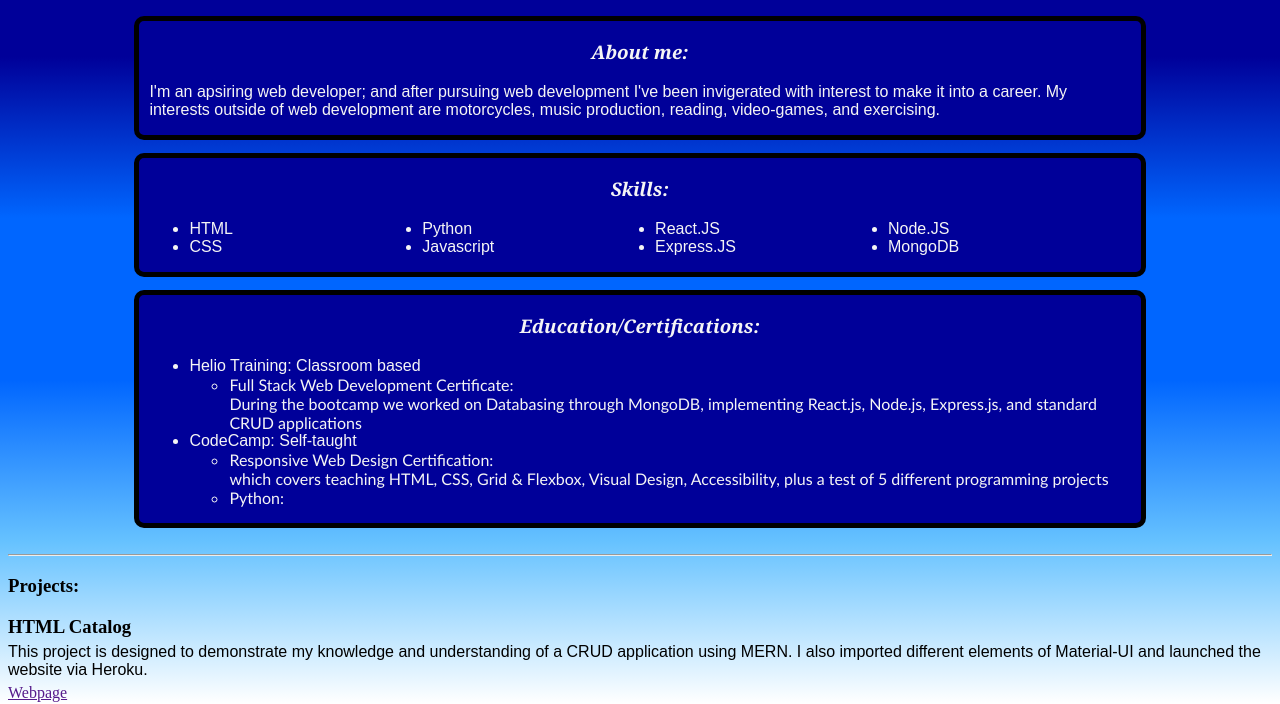
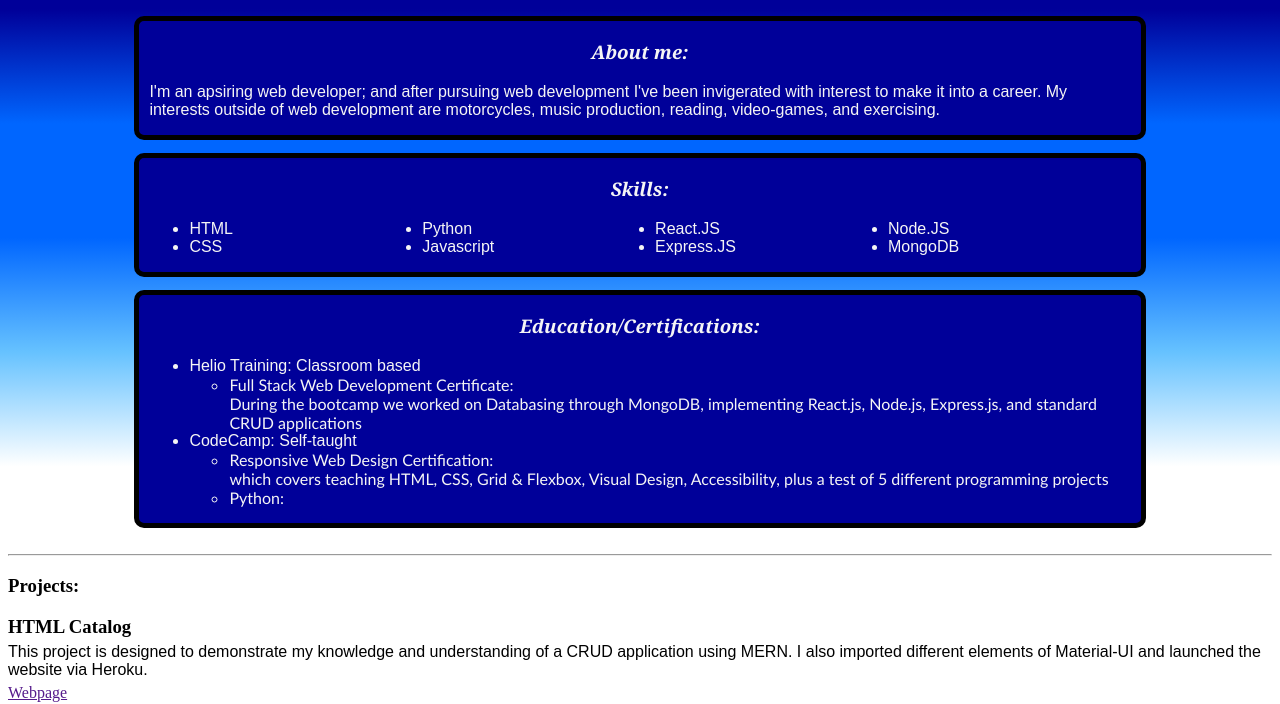
Before and after one commit to ArtoD2/Portfolio, a plain HTML site: page index.html in a window 1280 px wide. Shown: the part 105-809 px from the top of the page. Drawn offline with Linux system fonts and the light colour scheme.

Commit message:
commit containing major update

```diff
--- a/style.css
+++ b/style.css
@@ -1,7 +1,9 @@
+html {
+    height: 100%;
+}
 body {
     color:whitesmoke;
     background-image: linear-gradient(#000099, #000099, #0066ff,#0066ff, #66c2ff, white, white, white);
-    height: 200%;
     background-repeat: no-repeat;
     background-position: center;
     background-size: cover;
```
